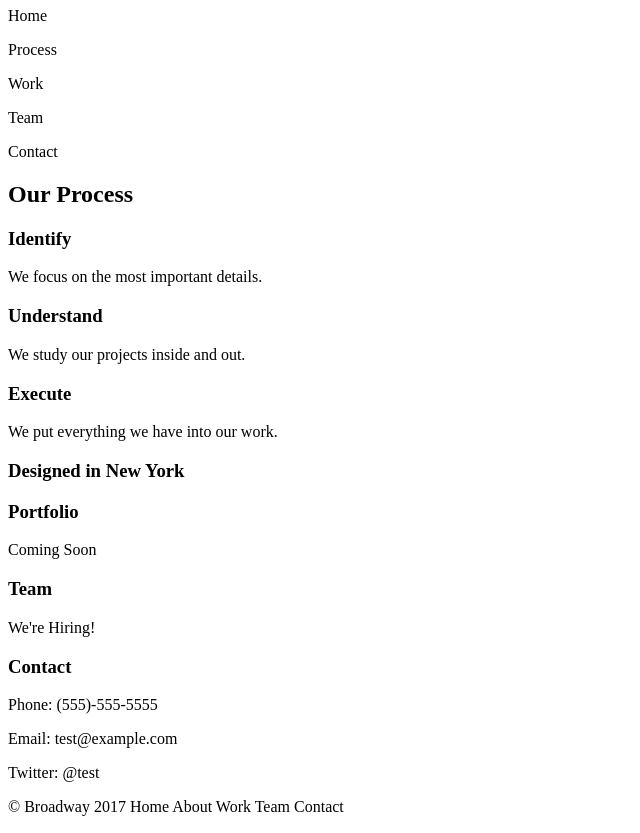
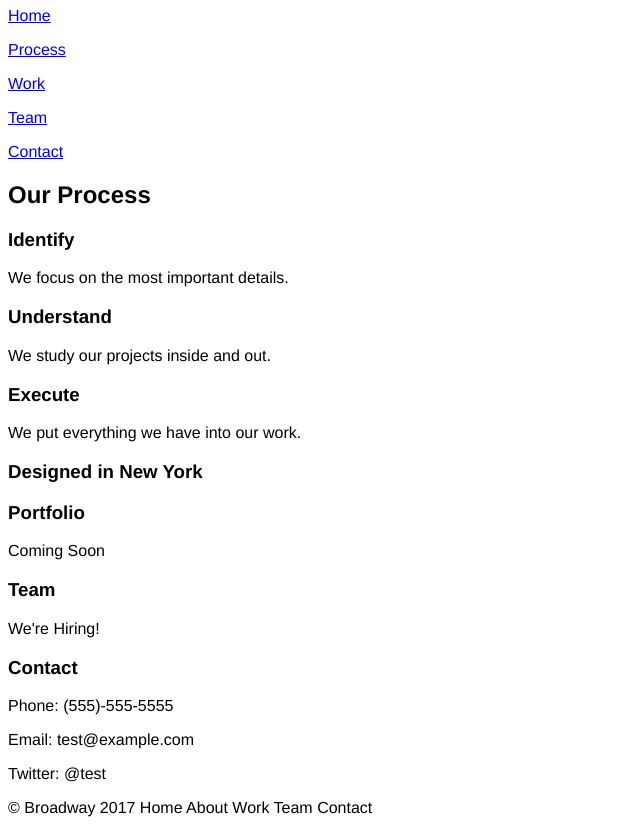
Before and after one commit to Boud504/broadwaydesign, a plain HTML site: page index.html in a window 1280 px wide. Shown: the part 73-906 px from the top of the page, without its empty margins (0-640 px from the left). Drawn offline with Linux system fonts and the light colour scheme; files that its build step writes are made by us from their sources.

Commit message:
add links

```diff
--- a/index.html
+++ b/index.html
@@ -3,18 +3,18 @@
   <head>
     <meta charset="utf-8">
     <title>Broadway Design</title>
-    <link href="./resources/style.css" type="text/css" rel="stylesheet">
+    <link href="./resources/css/style.css" type="text/css" rel="stylesheet">
   </head>
   <body>
     <h1>Broadway Design</h1>
-    <div>
-      <p>Home</p>
-      <p>Process</p>
-      <p>Work</p>
-      <p>Team</p>
-      <p>Contact</p>
+    <div id="home">
+      <p><a href="#home">Home<a/></p>
+      <p><a href="#process">Process<a/></p>
+      <p><a href="#work">Work<a/></p>
+      <p><a href="#team">Team<a/></p>
+      <p><a href="#contact">Contact<a/></p>
     </div>
-    <div>
+    <div id="proces">
       <h2>Our Process</h2>
       <h3>Identify</h3>
       <p>We focus on the most important details.</p>
@@ -26,11 +26,14 @@
     <div>
       <h3>Designed in New York</h3>
     </div>
-    <div>
+    <div id="work">
       <h3>Portfolio</h3>
       <p>Coming Soon</p>
+      <div class="team">
       <h3>Team</h3>
       <p>We're Hiring!</p>
+      </div>
+    <div id="Contact">
       <h3>Contact</h3>
       <p>Phone: (555)-555-5555</p>
       <p>Email: test@example.com</p>
--- a/resources/css/style.css
+++ b/resources/css/style.css
@@ -0,0 +1,2 @@
+html {font-family: Helvetica;
+}
```
